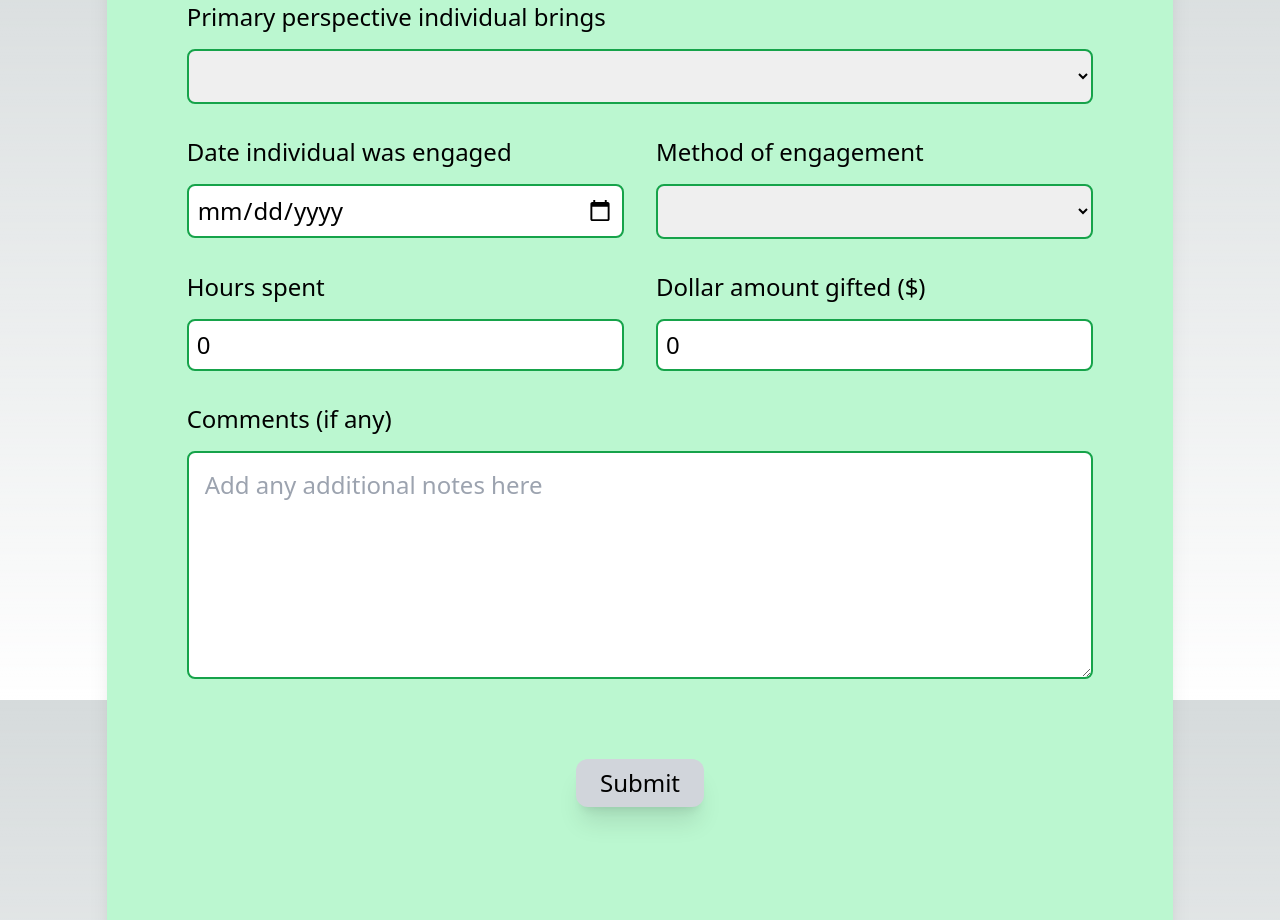
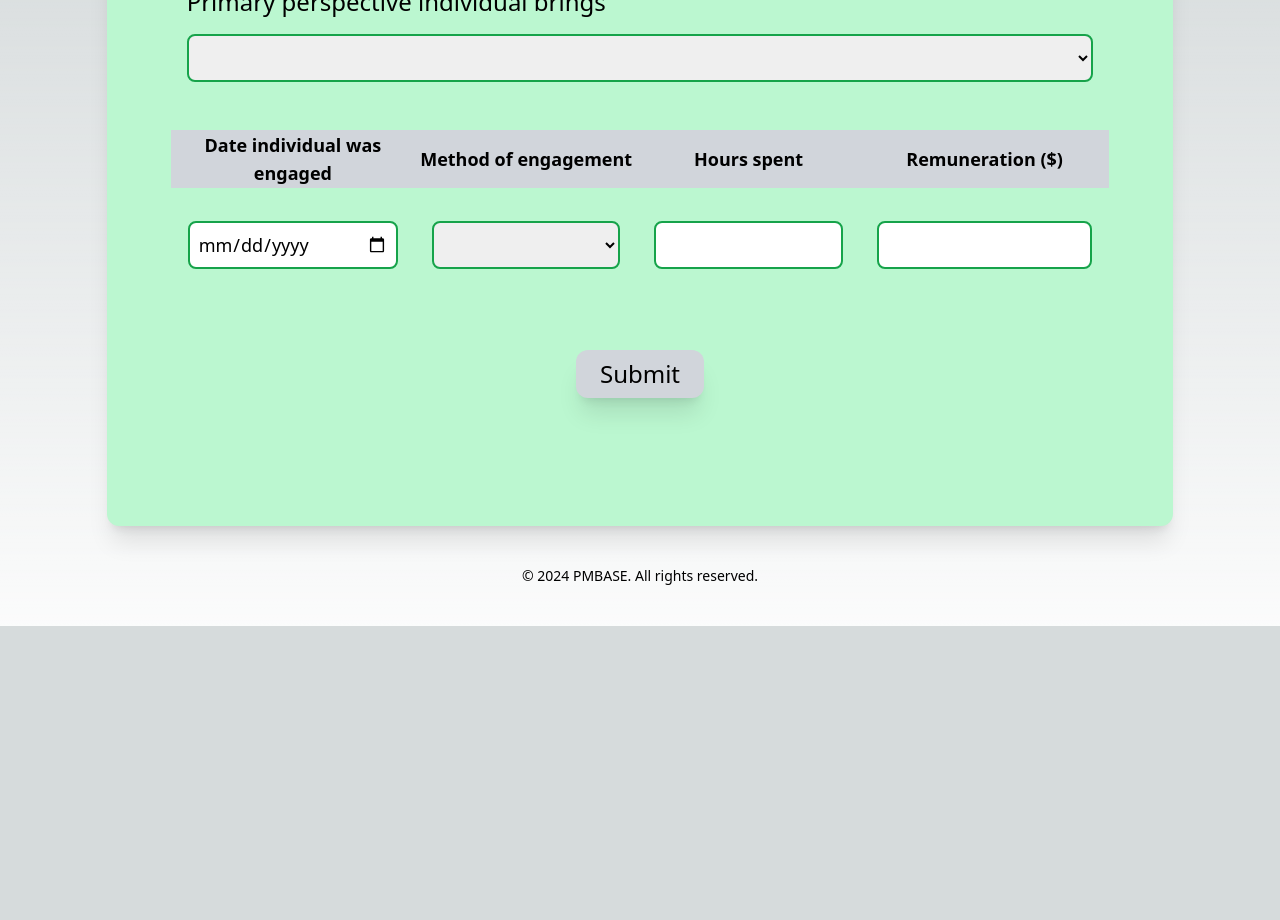
Before and after one commit to rosennabs/surveysalud, a Next.js app: page /relationships in a window 1280 px wide. Shown: the part 900-1820 px from the top of the page. After the commit the page ends 1526 px from the top, so only its background shows below. Built offline with nearby package versions, Linux system fonts and the light colour scheme.

Commit message:
Relationships form - Update engagement details to a table

```diff
--- a/src/app/program/page.tsx
+++ b/src/app/program/page.tsx
@@ -107,9 +107,6 @@ function Program() {
                   options={quarter}
                 />
 
-
-
-
                 <Button isSubmitting={isSubmitting} />
               </Form>
             );
--- a/src/app/relationships/page.tsx
+++ b/src/app/relationships/page.tsx
@@ -1,7 +1,7 @@
 "use client";
 
 import React from "react";
-import { Formik, Form } from "formik";
+import { Formik, Form, FieldArray } from "formik";
 import * as Yup from "yup";
 import FormField from "../../components/FormField";
 import Button from "../../components/Button";
@@ -15,9 +15,10 @@ interface FormValues {
   primary_perspective: string;
   engagement_date: number | string;
   engagement_method: string;
-  hours_spent: number;
-  dollar_gifted: number;
+  hours_spent: string;
+  dollar_gifted: string;
   comments: string;
+
 }
 
 const primary_perspective: string[] = [
@@ -37,7 +38,6 @@ const engagement_method: string[] = [
   "Focus group discussions",
 ];
 
-
 const initialValues: FormValues = {
   program: "",
   fullname: "",
@@ -45,9 +45,9 @@ const initialValues: FormValues = {
   primary_perspective: "",
   engagement_date: "",
   engagement_method: "",
-  hours_spent: 0,
-  dollar_gifted: 0,
-  comments: ""
+  hours_spent: "",
+  dollar_gifted: "",
+  comments: "",
 };
 
 const validationSchema = Yup.object({
@@ -63,11 +63,9 @@ const validationSchema = Yup.object({
   hours_spent: Yup.number().required("Required"),
   dollar_gifted: Yup.string()
     .required("Required")
-    .test(
-      "two-decimal-places",
-      "Invalid dollar amount format",
-      (value) => /^\d+(\.\d{1,2})?$/.test(value)
-  )
+    .test("two-decimal-places", "Invalid dollar amount format", (value) =>
+      /^\d+(\.\d{1,2})?$/.test(value)
+    ),
 });
 
 function Relationships() {
@@ -122,51 +120,53 @@ function Relationships() {
                   options={primary_perspective}
                 />
 
-                <div className="flex flex-row w-full">
+                <table className="table-fixed text-lg  mt-8">
+
+                  <thead className=" bg-gray-300">
+                  <tr>
+                    <th>Date individual was engaged</th>
+                    <th>Method of engagement</th>
+                    <th>Hours spent</th>
+                    <th>Remuneration ($)</th>
+                      </tr>
+                    </thead>
+                  <tbody>
+
+                  <tr>
+                    <td>
                         <FormField
-                    label="Date individual was engaged"
                           id="date"
-                    name="date"
-                    type="date"
-                  />
+                          name="engagement_date"
+                          type="date" />
+                    </td>
 
+                    <td>
                       <FormField
-                    label="Method of engagement"
                         as="select"
                         id="engagement_method"
                         name="engagement_method"
                         options={engagement_method}
                       />
-                </div>
-
-                <div className="flex felx-row w-full">
+                    </td>
+                    <td>
                       <FormField
-                    label="Hours spent"
                         type="number"
                         id="hours_spent"
                         name="hours_spent"
-
                       />
-
+                    </td>
+                    <td>
                       <FormField
-                    label="Dollar amount gifted ($)"
                         type="number"
                         step="0.01"
                         id="dollar_gifted"
                         name="dollar_gifted"
+                      />
+                    </td>
+                    </tr>
+                  </tbody>
+                </table>
 
-                  />
-                </div>
-
-                <FormField
-                  label="Comments (if any)"
-                  as="textarea"
-                  id="comments"
-                  name="comments"
-                  wrap="soft"
-                  rows="6"
-                  placeholder="Add any additional notes here"
-                />
 
                 <Button isSubmitting={isSubmitting} />
               </Form>
--- a/src/components/FormField.tsx
+++ b/src/components/FormField.tsx
@@ -1,9 +1,14 @@
 import { useField } from "formik";
 import React from "react";
 
-function FormField({ label, as, options, ...props } : {
-    label: string;
-    as: string;
+function FormField({
+  label,
+  as,
+  options,
+  ...props
+}: {
+  label: string;
+  as: string;
   options: string[];
   [key: string]: any; //for additional attributes passed through props
 }) {
@@ -19,7 +24,7 @@ function FormField({ label, as, options, ...props } : {
         <select
           {...field}
           {...props}
-          className={`border-solid border-2 w-full rounded-lg p-2 ${
+          className={`border-solid border-2 w-full rounded-lg p-2 h-12 ${
             meta.touched && meta.error ? "border-red-600" : "border-green-600 "
           }`}
         >
@@ -46,15 +51,19 @@ function FormField({ label, as, options, ...props } : {
             {...field}
             {...props}
             className={`border-solid border-2 w-full rounded-lg p-4 ${
-              meta.touched && meta.error ? "border-red-600" : "border-green-600 "
+              meta.touched && meta.error
+                ? "border-red-600"
+                : "border-green-600 "
             }`}
           />
         ) : (
           <input
             {...field}
             {...props}
-            className={`border-solid border-2 w-full rounded-lg p-2 ${
-              meta.touched && meta.error ? "border-red-600" : "border-green-600 "
+            className={`border-solid border-2 w-full rounded-lg p-2 h-12 ${
+              meta.touched && meta.error
+                ? "border-red-600"
+                : "border-green-600 "
             }`}
           />
         )}
@@ -65,7 +74,6 @@ function FormField({ label, as, options, ...props } : {
       </div>
     );
   }
-
 }
 
 export default FormField;
```
Lines whose indentation alone changed are shown as unchanged.
